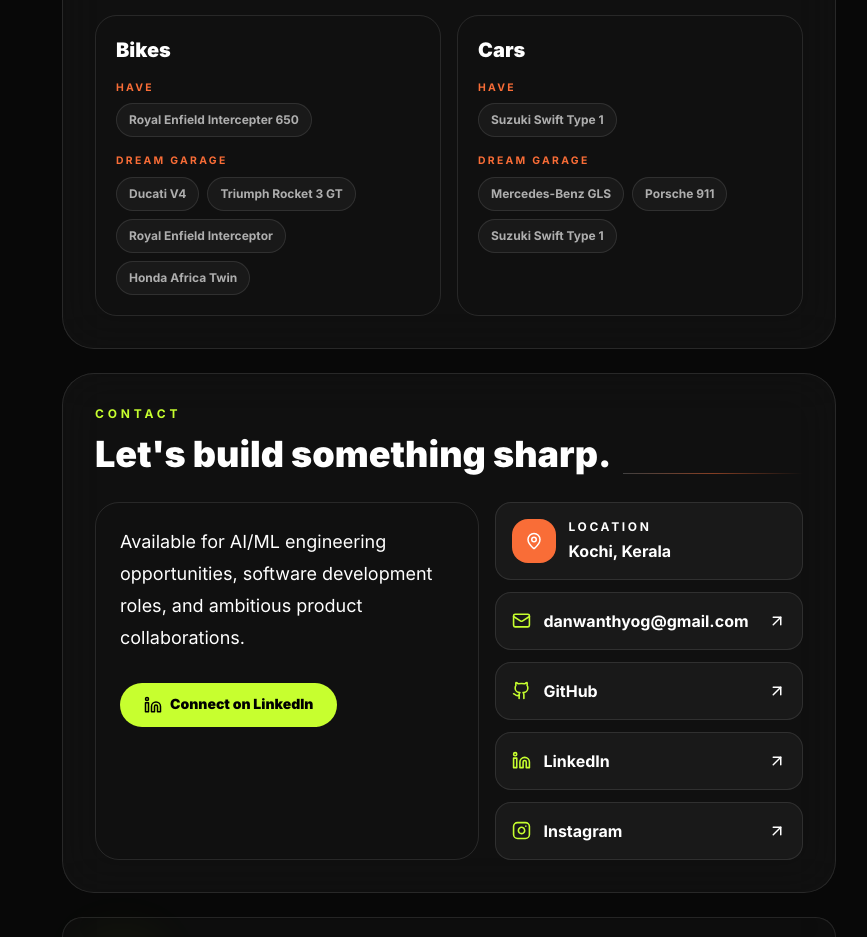
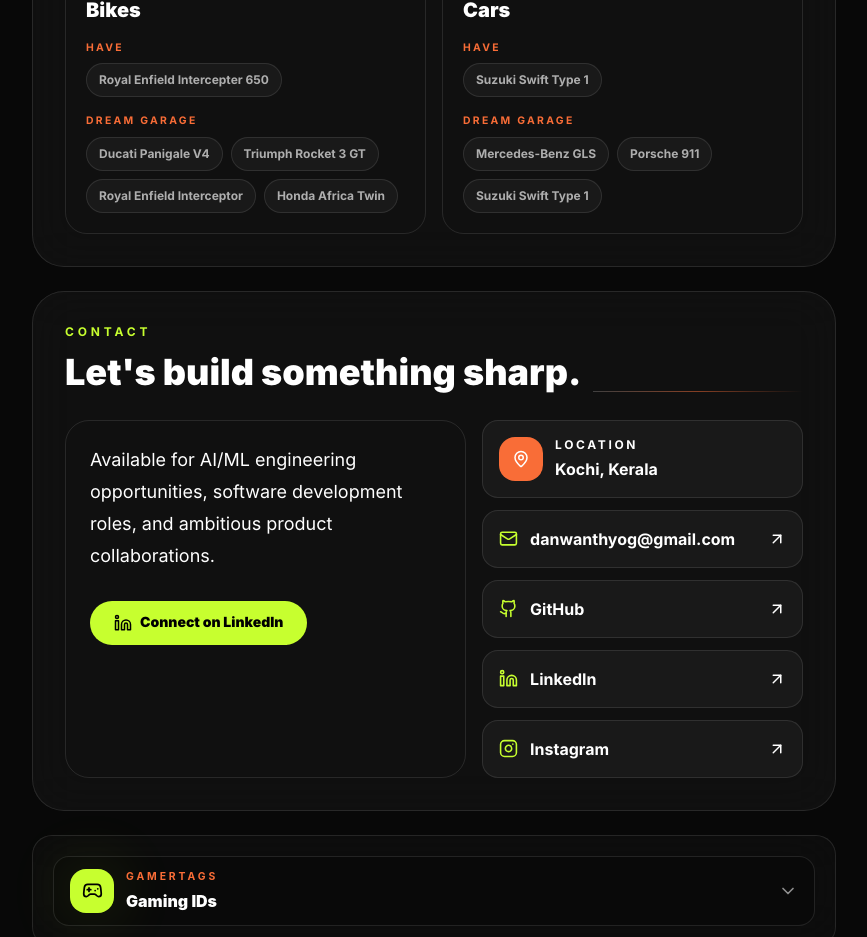
Before and after one commit to Danwanth/Personal_Website, a React (Vite) app: page / in a window 1280 px wide. Shown: the part 3280-4217 px from the top of the page, without its empty margins (412-1279 px from the left). Built offline with nearby package versions, Linux system fonts and the light colour scheme.

Commit message:
fixed desktop version of pfp card

```diff
--- a/src/App.tsx
+++ b/src/App.tsx
@@ -1,10 +1,12 @@
 import { AnimatePresence, motion } from 'framer-motion';
 import { useEffect, useState } from 'react';
+
 import { BackgroundFX } from './components/BackgroundFX';
 import { Footer } from './components/Footer';
 import { Loader } from './components/Loader';
 import { Navbar } from './components/Navbar';
 import { ProfileCard } from './components/ProfileCard';
+
 import { About } from './sections/About';
 import { Contact } from './sections/Contact';
 import { Experience } from './sections/Experience';
@@ -18,13 +20,17 @@ export default function App() {
   const [isLoading, setIsLoading] = useState(true);
 
   useEffect(() => {
-    const timeoutId = window.setTimeout(() => setIsLoading(false), 1200);
+    const timeoutId = window.setTimeout(() => {
+      setIsLoading(false);
+    }, 1200);
+
     return () => window.clearTimeout(timeoutId);
   }, []);
 
   return (
     <div className="min-h-screen overflow-x-hidden bg-ink text-white selection:bg-volt selection:text-black">
       <BackgroundFX />
+
       <AnimatePresence mode="wait">
         {isLoading ? (
           <Loader key="loader" />
@@ -36,11 +42,42 @@ export default function App() {
             transition={{ duration: 0.45, ease: 'easeOut' }}
           >
             <Navbar />
-            <main className="relative z-10 mx-auto grid w-full max-w-[1500px] gap-6 px-4 pb-8 pt-24 sm:px-6 lg:grid-cols-[410px_minmax(0,1fr)] lg:px-8 xl:gap-8">
-              <aside className="lg:sticky lg:top-24 lg:h-[calc(100vh-7rem)]">
+
+            <main
+              className="
+                relative z-10
+                mx-auto
+                grid w-full
+                max-w-[1700px]
+                gap-6
+                px-4
+                pb-8
+                pt-24
+
+                sm:px-6
+
+                xl:grid-cols-[380px_minmax(0,1fr)]
+
+                lg:px-8
+                xl:gap-8
+              "
+            >
+              {/* LEFT PROFILE SIDEBAR */}
+              <aside
+                className="
+                  self-start
+                  w-full
+                  max-w-[380px]
+
+                  xl:sticky
+                  xl:top-24
+                "
+              >
                 <ProfileCard />
               </aside>
-              <div className="space-y-6">
+
+              {/* RIGHT CONTENT */}
+              <div className="min-w-0 space-y-6">
                 <Hero />
                 <About />
                 <Skills />
--- a/src/data/portfolio.ts
+++ b/src/data/portfolio.ts
@@ -164,7 +164,7 @@ export const interests: Interest[] = [
       {
         label: 'Dream garage',
         items: [
-          'Ducati V4',
+          'Ducati Panigale V4',
           'Triumph Rocket 3 GT',
           'Royal Enfield Interceptor',
           'Honda Africa Twin',
```
